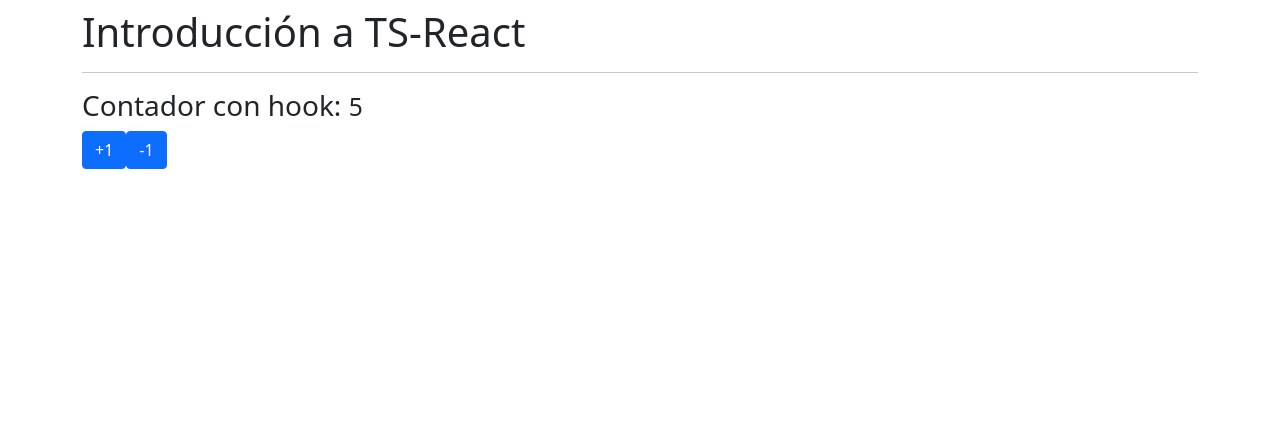
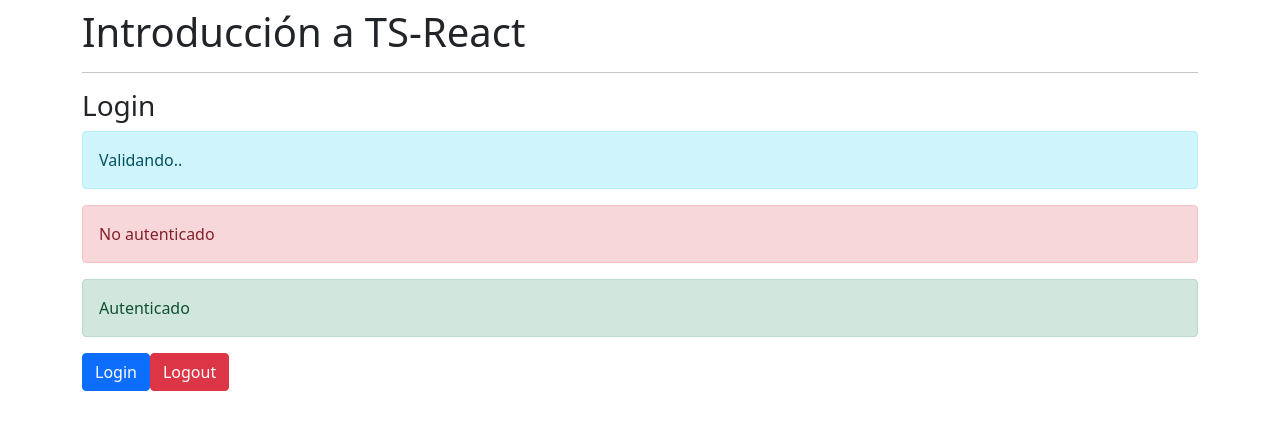
Before and after one commit to raquelv85/typescript, a React (Create React App) app: page / in a window 1280 px wide. Shown: the top 430 px of the page. Built offline with nearby package versions, Linux system fonts and the light colour scheme.

Commit message:
create Login

```diff
--- a/src/App.tsx
+++ b/src/App.tsx
@@ -2,7 +2,8 @@
 //import { ObjetosLiterales } from './typescript/ObjetosLiterales';
 //import { Funciones } from './typescript/Funciones';
 //import { Contador } from "./Components/Contador";
-import { ContadorConHook } from './Components/ContadorConHook';
+//import { ContadorConHook } from './Components/ContadorConHook';
+import { Login } from './Components/Login';
 
 const App = () => {
   return (
@@ -13,7 +14,8 @@
       {/* <ObjetosLiterales /> */}
       {/* <Funciones /> */}
       {/* <Contador /> */}
-      <ContadorConHook />
+      {/* <ContadorConHook /> */}
+      <Login />
     </div>
   );
 };
--- /dev/null
+++ b/src/Components/Login.tsx
@@ -0,0 +1,21 @@
+
+
+export const Login = () => {
+  return (
+    <>
+      <h3>Login</h3>
+      <div className="alert alert-info">
+        Validando..
+      </div>
+      <div className="alert alert-danger">
+        No autenticado
+      </div>
+      <div className="alert alert-success">
+        Autenticado
+      </div>
+
+      <button className="btn btn-primary">Login</button>
+      <button className="btn btn-danger">Logout</button>
+    </>
+  )
+}
```
